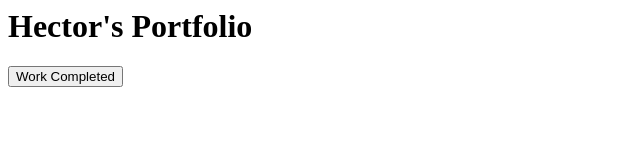
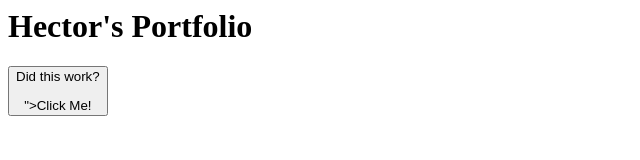
Before and after one commit to lesuetone/lesuetone.github.io, a plain HTML site: page index.html in a window 1280 px wide. Shown: the whole page, without its empty margins (0-640 px from the left). Drawn offline with Linux system fonts and the light colour scheme.

Commit message:
Update index.html

```diff
--- a/index.html
+++ b/index.html
@@ -5,8 +5,8 @@
 </head>
 <body>
 <h1>Hector's Portfolio</h1>
+ <button type="button" onclick=<p>Did this work?</p>">Click Me!</button>
+
 </body>
 
-
-<button class="button">Work Completed</button>
 </html>
```
